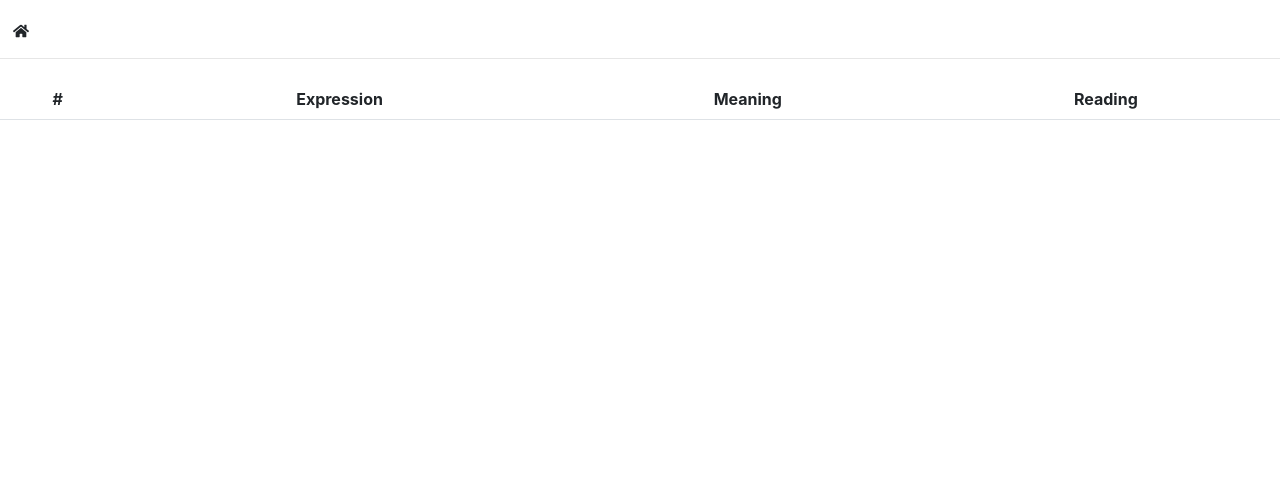
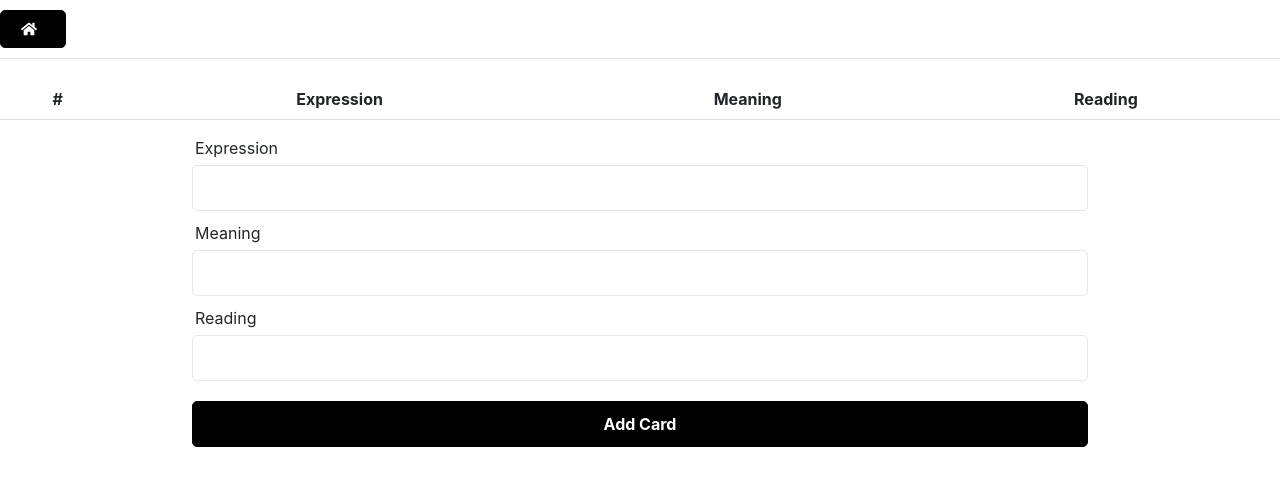
Before and after one commit to drag0sd0g/anki-manager, a React (Create React App) app: page /notes in a window 1280 px wide. Shown: the top 486 px of the page. Built offline with nearby package versions, Linux system fonts and the light colour scheme.

Commit message:
functionality to add card to selected deck

```diff
--- /dev/null
+++ b/src/components/AddCardForm.jsx
@@ -0,0 +1,59 @@
+import { useState } from "react";
+import { useDispatch } from "react-redux";
+import { addNote } from "../features/notes/noteSlice";
+
+function AddCardForm() {
+  const [expression, setExpression] = useState("");
+  const [meaning, setMeaning] = useState("");
+  const [reading, setReading] = useState("");
+
+  const dispatch = useDispatch();
+
+  const onSubmit = (e) => {
+    e.preventDefault();
+    dispatch(addNote({ expression, meaning, reading }));
+    setExpression("");
+    setMeaning("");
+    setReading("");
+  };
+
+  return (
+    <section className="form">
+      <form onSubmit={onSubmit}>
+        <div className="form-group">
+          <label htmlFor="text">Expression</label>
+          <input
+            type="text"
+            name="expression"
+            id="expression"
+            value={expression}
+            onChange={(e) => setExpression(e.target.value)}
+          />
+          <label htmlFor="text">Meaning</label>
+          <input
+            type="text"
+            name="meaning"
+            id="meaning"
+            value={meaning}
+            onChange={(e) => setMeaning(e.target.value)}
+          />
+          <label htmlFor="text">Reading</label>
+          <input
+            type="text"
+            name="reading"
+            id="reading"
+            value={reading}
+            onChange={(e) => setReading(e.target.value)}
+          />
+        </div>
+        <div className="form-group">
+          <button className="btn btn-block" type="submit">
+            Add Card
+          </button>
+        </div>
+      </form>
+    </section>
+  );
+}
+
+export default AddCardForm;
--- a/src/features/notes/noteService.js
+++ b/src/features/notes/noteService.js
@@ -40,6 +40,39 @@ const getNotesInfo = async (noteIdArr) => {
   return response.data;
 };
 
-const noteService = { getNotesForDeck, getNotesInfo };
+//add a note
+const addNote = async (deckName, expression, reading, meaning) => {
+  //prep headers
+  const config = {
+    headers: {
+      "Content-Type": "application/json",
+    },
+  };
+  //prep payload
+  const postData = {
+    action: "addNote",
+    version: parseInt(process.env.REACT_APP_ANKI_API_VERSION),
+    params: {
+      note: {
+        deckName,
+        modelName: "Basic",
+        fields: {
+          Expression: expression,
+          Reading: reading,
+          Meaning: meaning,
+        },
+      },
+    },
+  };
+  // peform async call
+  const response = await axios.post(
+    process.env.REACT_APP_ANKI_URL,
+    postData,
+    config
+  );
+  return response.data;
+};
+
+const noteService = { getNotesForDeck, getNotesInfo, addNote };
 
 export default noteService;
--- a/src/features/notes/noteSlice.js
+++ b/src/features/notes/noteSlice.js
@@ -30,6 +30,30 @@ export const getNotes = createAsyncThunk(
   }
 );
 
+export const addNote = createAsyncThunk(
+  "notes/addNote",
+  async (noteData, thunkAPI) => {
+    try {
+      const { expression, meaning, reading } = noteData;
+      const selectedDeck = thunkAPI.getState().decks.selectedDeck.deckName;
+      return await noteService.addNote(
+        selectedDeck,
+        expression,
+        meaning,
+        reading
+      );
+    } catch (error) {
+      const message =
+        (error.response &&
+          error.response.data &&
+          error.response.data.message) ||
+        error.message ||
+        error.toString();
+      return thunkAPI.rejectWithValue(message);
+    }
+  }
+);
+
 export const noteSlice = createSlice({
   name: "note",
   initialState,
@@ -48,6 +72,19 @@ export const noteSlice = createSlice({
         state.isLoading = false;
         state.isError = true;
         state.message = action.payload.error;
+      })
+      .addCase(addNote.pending, (state) => {
+        state.isLoading = true;
+      })
+      .addCase(addNote.fulfilled, (state, action) => {
+        state.isLoading = false;
+        state.isSuccess = true;
+        //TODO - update node state with new addition
+      })
+      .addCase(addNote.rejected, (state, action) => {
+        state.isLoading = false;
+        state.isError = true;
+        state.message = action.payload.error;
       });
   },
 });
--- a/src/index.css
+++ b/src/index.css
@@ -55,3 +55,64 @@ h3 {
   border-bottom: 1px solid #e6e6e6;
   margin-bottom: 20px;
 }
+
+.form,
+.content {
+  width: 70%;
+  margin: 0 auto;
+}
+
+.form-group {
+  margin-bottom: 10px;
+}
+
+.form-group input,
+.form-group textarea,
+.form-group select {
+  width: 100%;
+  padding: 10px;
+  border: 1px solid #e6e6e6;
+  border-radius: 5px;
+  margin-bottom: 10px;
+  font-family: inherit;
+}
+
+.form-group label {
+  text-align: left;
+  display: block;
+  margin: 0 0 5px 3px;
+}
+
+.btn {
+  padding: 10px 20px;
+  border: 1px solid #000;
+  border-radius: 5px;
+  background: #000;
+  color: #fff;
+  font-size: 16px;
+  font-weight: 700;
+  cursor: pointer;
+  text-align: center;
+  appearance: button;
+  display: flex;
+  align-items: center;
+  justify-content: center;
+}
+
+.btn svg {
+  margin-right: 8px;
+}
+
+.btn-reverse {
+  background: #fff;
+  color: #000;
+}
+
+.btn-block {
+  width: 100%;
+  margin-bottom: 20px;
+}
+
+.btn:hover {
+  transform: scale(0.98);
+}
--- a/src/pages/CardView.jsx
+++ b/src/pages/CardView.jsx
@@ -1,9 +1,9 @@
 import { useSelector } from "react-redux";
+import AddCardForm from "../components/AddCardForm";
 import { stripTags } from "../helpers/utils";
 
 function CardView() {
   const { notes } = useSelector((state) => state.notes);
-  console.log(notes);
   const renderedNotes = notes.map((note, index) => (
     <tr key={note.noteId}>
       <td>{index}</td>
@@ -26,6 +26,7 @@ function CardView() {
         </thead>
         <tbody>{renderedNotes}</tbody>
       </table>
+      <AddCardForm />
     </section>
   );
 }
--- a/src/pages/DeckSelect.jsx
+++ b/src/pages/DeckSelect.jsx
@@ -16,12 +16,15 @@ function DeckSelect() {
 
   //when a deck is selected
   const onDeckSelected = (e) => {
-    dispatch(deckSelected(e.target.value));
+    const selectedIndex = e.nativeEvent.target.selectedIndex;
+    const deckId = e.target.value;
+    const deckName = e.nativeEvent.target[selectedIndex].text;
+    dispatch(deckSelected({ deckId, deckName }));
   };
 
   //when view cards button is pressed
   const onViewCards = () => {
-    dispatch(getNotes(selectedDeck));
+    dispatch(getNotes(selectedDeck.deckId));
     navigate("/notes");
   };
 
```
